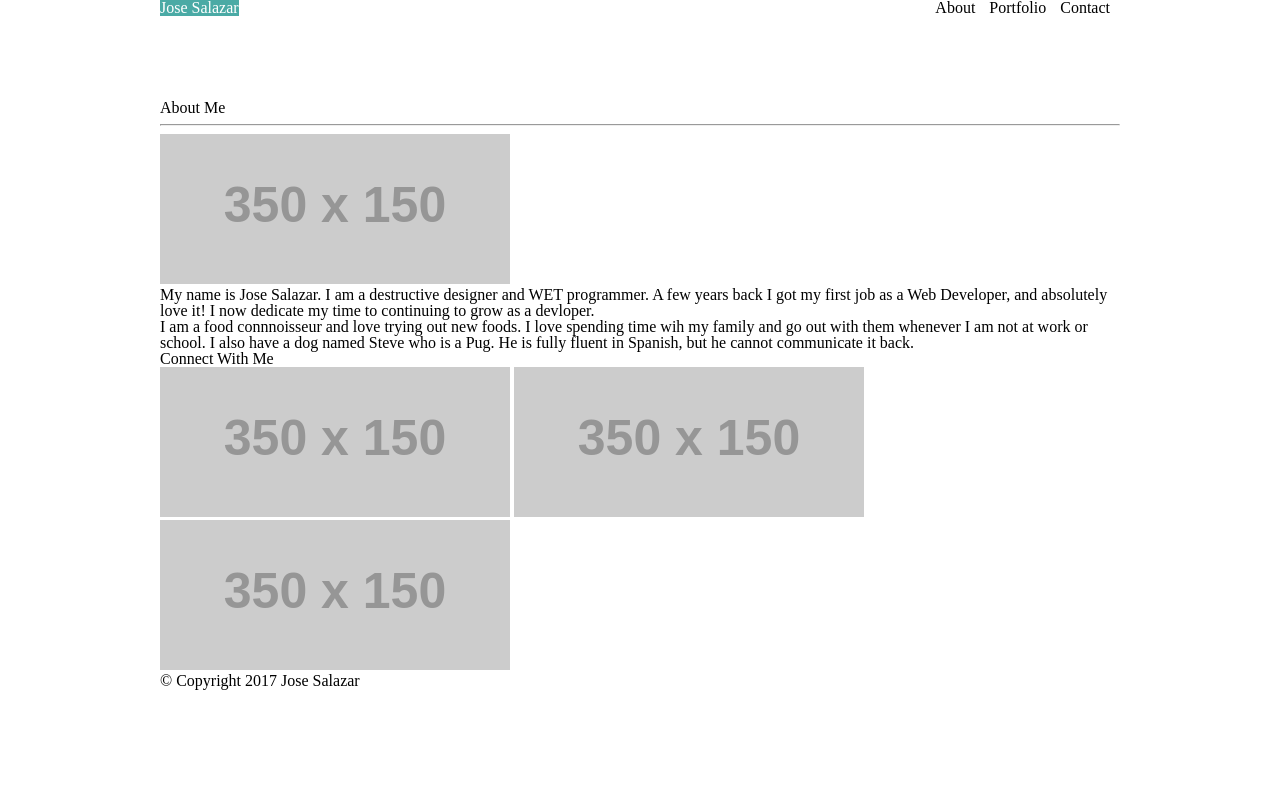
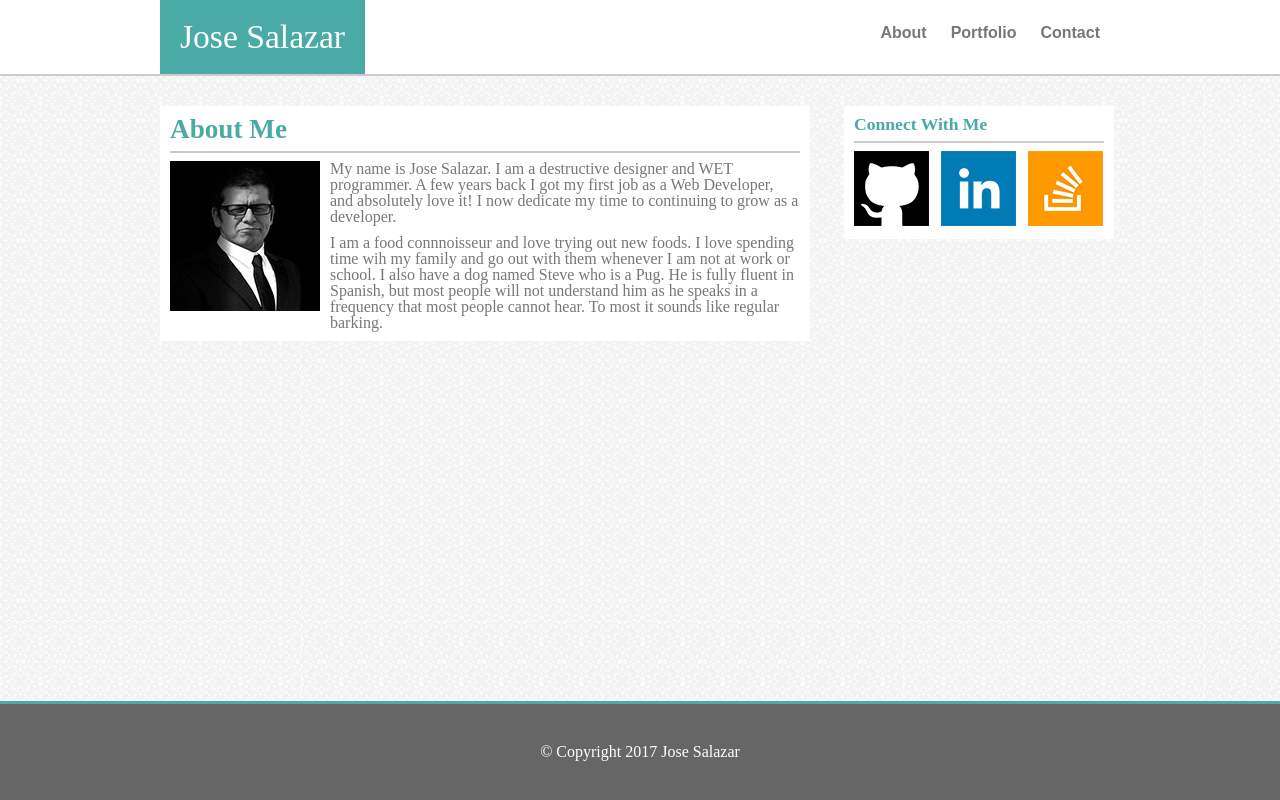
Before and after one commit to joselsalazar/Basic-Portfolio, a plain HTML site: page index.html in a window 1280 px wide. Drawn offline with Linux system fonts and the light colour scheme; placeholder pictures from the web are drawn by us.

Commit message:
FInished Index CHanges. Added Other Two.

```diff
--- a/assets/css/style.css
+++ b/assets/css/style.css
@@ -1,15 +1,36 @@
 body {
+	font-family: Arial, 'Helvetica Neue', Helvetica, sans-serif;
+	color: #777;
+	background: url('../img/light_grey.png');
+}
 
+h1 {
+	font-family: Georgia, Times, 'Times New Roman', serif;
+}
+
+a {
+	color: #777;
+	text-decoration: none;
 }
 
 .wrapper {
 	margin: 0 auto;
+	width: 100%;
+	min-height: calc(100vh - 99px); /* Keeps Footer At the Bottom! */
+}
+
+.container {
 	width: 960px;
+	margin: 0 auto;
 }
 
 header {
 	width: 100%;
-	height: 100px;
+	background: #fff;
+}
+
+.h-style {
+	border-bottom: solid 2px #ccc;
 }
 
 header h1,
@@ -17,17 +38,104 @@ header nav {
 	display: inline-block;
 }
 
-header h1 {
+header h1.logo-name {
 	background: #4aaaa5;
 	color: #fff;
 	float: left;
+	padding: 20px;
+	font-size: 2.1em;
 }
 
 header nav {
 	float: right;
 }
 
-header ul li {
+header nav ul {
+	margin-top: 25px;
+}
+
+header nav ul li {
 	display: inline-block;
+	margin-right: 20px;
+	font-family: Arial, 'Helvetica Neue', Helvetica, sans-serif;
+	color: #777;
+	font-weight: bold;
+}
+
+header nav ul li a:hover {
+	text-decoration: underline;
+}
+
+.container section {
+	display: inline-block;
+	background: #fff;
+	margin-top: 30px;
+}
+
+.main-section {
+	width: 630px;
+	padding: 10px;
+	margin-right: 30px;
+}
+
+.main-section img {
+	float: left;
 	margin-right: 10px;
+	margin-bottom: 10px;
 }
+
+.main-section h1 {
+	color: #4aaaa5;
+	font-weight: bold;
+	font-size: 1.7em;
+}
+
+.main-section p:last-child {
+	margin-top: 10px;
+}
+
+hr.divider {
+	width: 100%;
+	background: #ccc;
+	height: 2px;
+	border: none;
+}
+
+.side-bar {
+	width: 250px;
+	padding: 10px;
+	vertical-align: top;
+}
+
+.side-bar h1 {
+	color: #4aaaa5;
+	font-weight: bold;
+	font-size: 1.1em;
+}
+
+.side-bar a {
+	margin-right: 8px;
+}
+
+.side-bar a:last-child {
+	margin-right: 0;
+}
+
+footer.footer-style {
+	background: #666;
+	border-top: 3px solid #4aaaa5;
+}
+
+footer .container p {
+	text-align: center;
+	color: #fff;
+	padding: 40px;
+}
+
+/* ClearFix */
+
+.clearfix:after {
+  content: "";
+  display: table;
+  clear: both;
+}
--- a/index.html
+++ b/index.html
@@ -7,40 +7,45 @@
 </head>
 <body>
 	<div class="wrapper">
-		<header>
-			<h1>Jose Salazar</h1>
-			<nav>
-				<ul>
-					<li>About</li>
-					<li>Portfolio</li>
-					<li>Contact</li>
-				</ul>
-			</nav>
+		<header class="h-style clearfix">
+			<div class="container">
+				<h1 class="logo-name">Jose Salazar</h1>
+				<nav>
+					<ul>
+						<li><a href="index.html">About</a></li>
+						<li><a href="portfolio">Portfolio</a></li>
+						<li><a href="contact.html">Contact</a></li>
+					</ul>
+				</nav>
+			</div>
 		</header>
-		<div class="wrapper">
-			<section>
+		<div class="container">
+			<section class="main-section">
 				<h1>About Me</h1>
-				<hr>
-				<img src="http://placehold.it/350x150">
+				<hr class="divider">
+				<img src="assets/img/glamour-shot.jpg" alt="Self-Portrait">
 				<p>
-					My name is Jose Salazar. I am a destructive designer and WET programmer. A few years back I got my first job as a Web Developer, and absolutely love it! I now dedicate my time to continuing to grow as a devloper.
+					My name is Jose Salazar. I am a destructive designer and WET programmer. A few years back I got my first job as a Web Developer, and absolutely love it! I now dedicate my time to continuing to grow as a developer.
 				</p>
 				<p>
-					I am a food connnoisseur and love trying out new foods. I  love spending time wih my family and go out with them whenever I am not at work or school. I also have a dog named Steve who is a Pug. He is fully fluent in Spanish, but he cannot communicate it back.
+					I am a food connnoisseur and love trying out new foods. I  love spending time wih my family and go out with them whenever I am not at work or school. I also have a dog named Steve who is a Pug. He is fully fluent in Spanish, but most people will not understand him as he speaks in a frequency that most people cannot hear. To most it sounds like regular barking.
 				</p>
 			</section>
-			<section>
+			<section class="side-bar">
 				<h1>Connect With Me</h1>
-				<a href="#"><img src="http://placehold.it/350x150"></a>
-				<a href="#"><img src="http://placehold.it/350x150"></a>
-				<a href="#"><img src="http://placehold.it/350x150"></a>
+				<hr class="divider">
+				<a href="#"><img src="assets/img/github-logo.png" alt="GitHub Logo"></a>
+				<a href="#"><img src="assets/img/linkedin.png" alt="LinkedIn Logo"></a>
+				<a href="#"><img src="assets/img/stackoverflow.png" alt="Stack Overflow Logo"></a>
 			</section>
 		</div>
-		<footer>
+	</div>
+	<footer class="footer-style">
+		<div class="container">
 			<p>
 				&copy; Copyright 2017 Jose Salazar
 			</p>
-		</footer>
-	</div>
+		</div>
+	</footer>
 </body>
 </html>
```
Also changed, not shown: contact.html (+51 -0 lines), portfolio.html (+51 -0 lines), assets/img/github-logo.png (added), assets/img/glamour-shot.jpg (added), assets/img/light_grey.png (added), assets/img/linkedin.png (added), assets/img/linkedin.svg (added), assets/img/pattern-bg.jpg (added), assets/img/stackoverflow.png (added).
